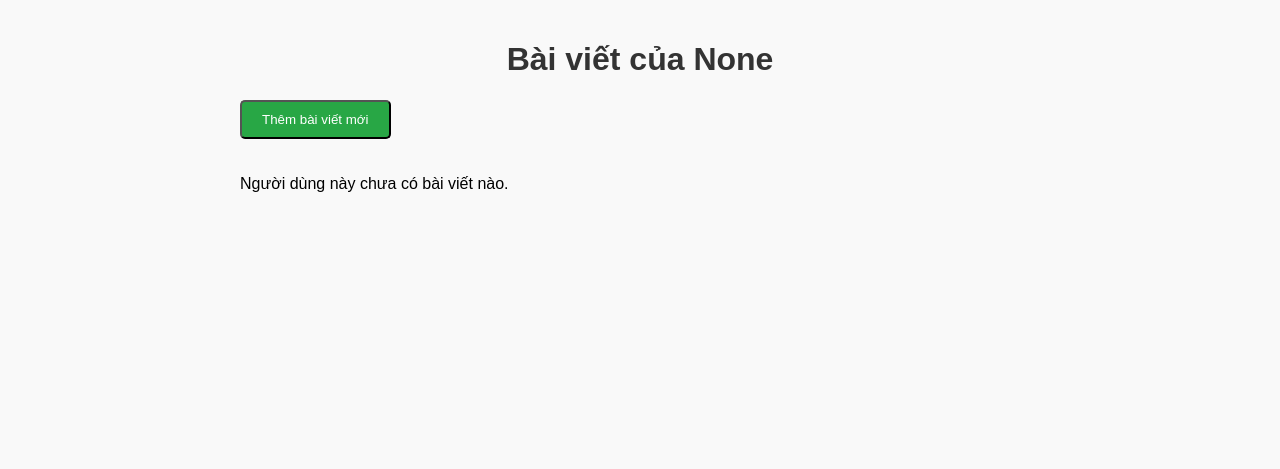
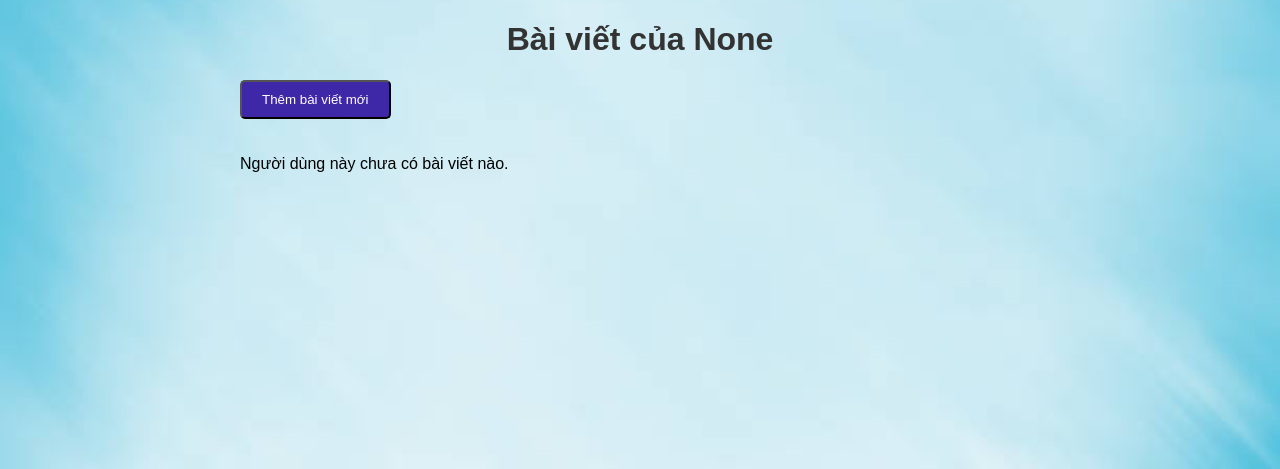
Before and after one commit to HoaiNampro05/demo-django, a Django app: page /blog/addpost/ in a window 1280 px wide. Shown: the top 469 px of the page. Run offline with Django 5.2, Linux system fonts and the light colour scheme; data that the repository does not hold is empty.

Commit message:
fix html

```diff
--- a/blog/templates/blog/addpost.html
+++ b/blog/templates/blog/addpost.html
@@ -7,7 +7,7 @@
     <style>
         body {
             font-family: Arial, sans-serif;
-            background-color: #f4f4f4;
+            background-image: url('../images/blue.jpg');
             margin: 0;
             padding: 0;
         }
@@ -47,7 +47,7 @@
         button {
             width: 100%;
             padding: 10px;
-            background-color: #28a745;
+            background-color: #284aa7;
             color: white;
             border: none;
             border-radius: 4px;
@@ -55,7 +55,7 @@
         }
 
         button:hover {
-            background-color: #218838;
+            background-color: #0d4288;
         }
     </style>
 </head>
--- a/blog/templates/blog/userhome.html
+++ b/blog/templates/blog/userhome.html
@@ -7,9 +7,11 @@
     <style>
         body {
             font-family: Arial, sans-serif;
-            background-color: #f9f9f9;
+            background-image: url('../images/blue.jpg');
+            background-size: cover;
+            background-position: center;
             margin: 0;
-            padding: 20px;
+            padding: 0;
         }
         .container {
             max-width: 800px;
@@ -22,7 +24,7 @@
         .add-post-btn {
             display: inline-block;
             padding: 10px 20px;
-            background-color: #28a745;
+            background-color: #3f28a7;
             color: white;
             text-decoration: none;
             border-radius: 5px;
@@ -31,7 +33,7 @@
             cursor: pointer;
         }
         .add-post-btn:hover {
-            background-color: #218838;
+            background-color: #2d2e7a;
         }
         .post {
             background: #fff;
```
Also changed, not shown: blog/templates/blog/home.html (+6 -4 lines), blog/templates/blog/login.html (+4 -3 lines), blog/templates/blog/register.html (+3 -4 lines), blog/templates/images/blue.jpg (added), blog/templates/images/ss.jpg (added).
